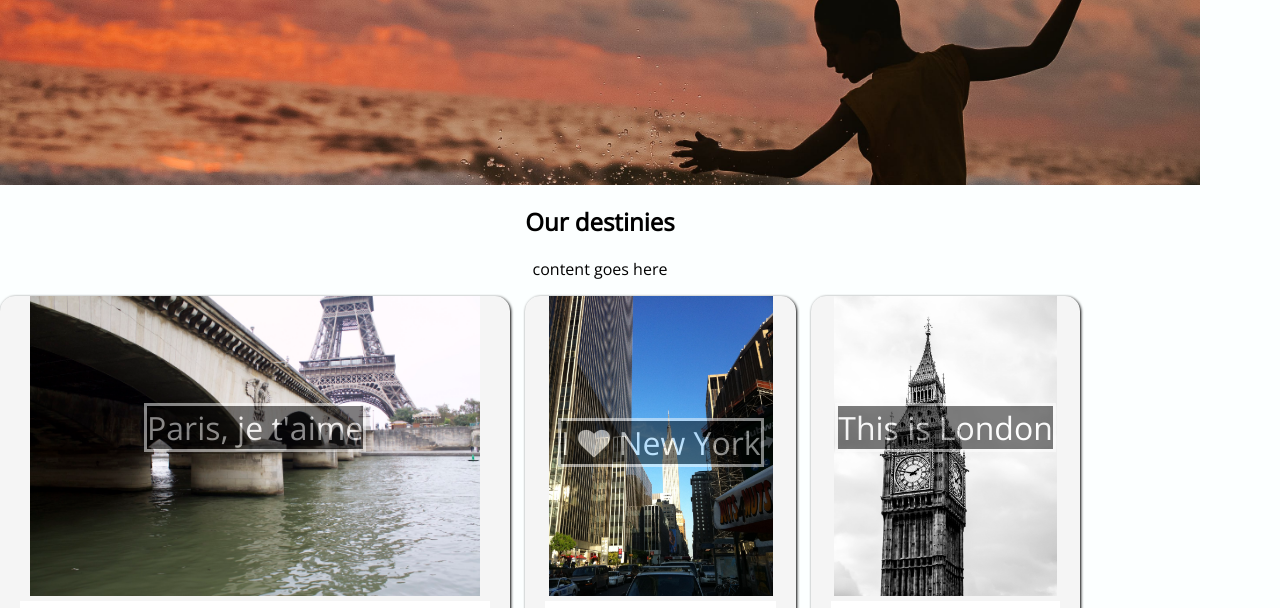
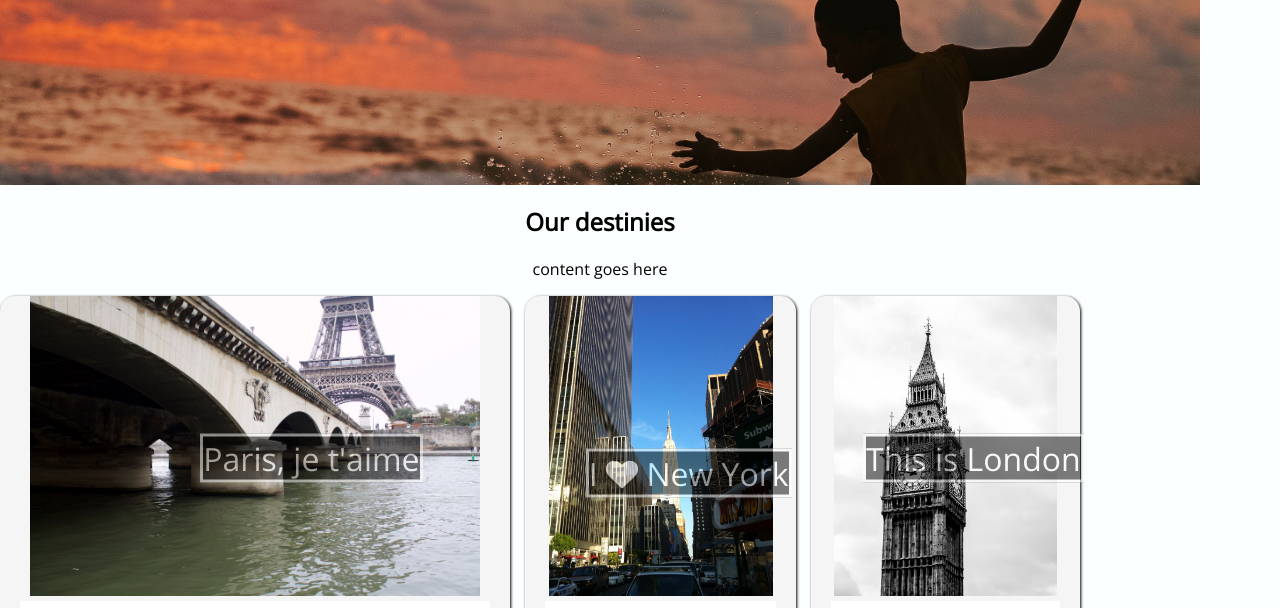
Before and after one commit to VictorSanchezFuentes/Web-languages-CAA3, a plain HTML site: page question 3/index.html in a window 1280 px wide. Shown: the part 326-934 px from the top of the page. Drawn offline with nearby package versions, Linux system fonts and the light colour scheme.

Commit message:
nothing changes

```diff
--- a/question 3/css/styles.css
+++ b/question 3/css/styles.css
@@ -168,10 +168,10 @@ h2, p {
 
 .destiny-image div {
     position: absolute;
-    width: 100%;
+    width: 125%;
     height: 50%;
     line-height: 0;
-    transform: translate(0%, -120%);
+    transform: translate(-0%, -100%);
 }
 
 .destiny-image+div {
```
